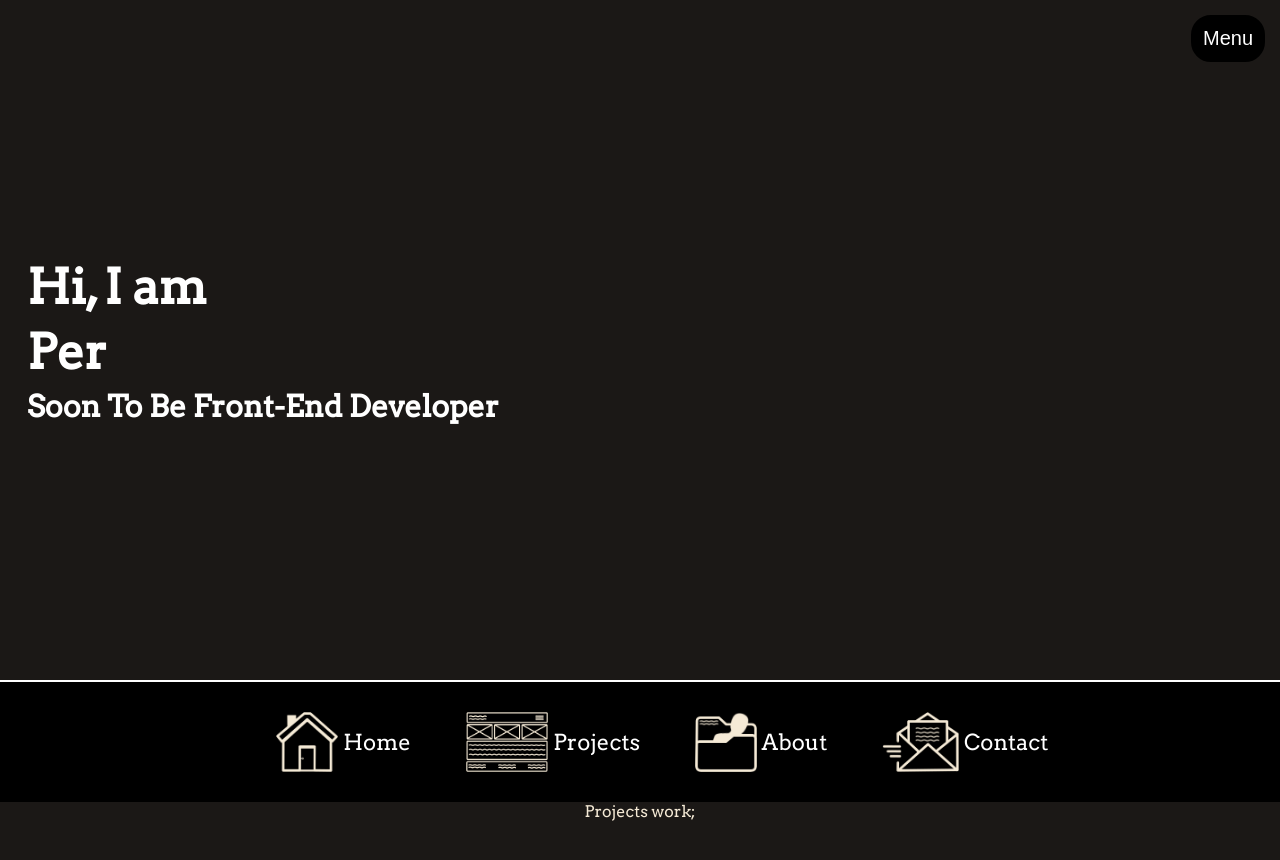
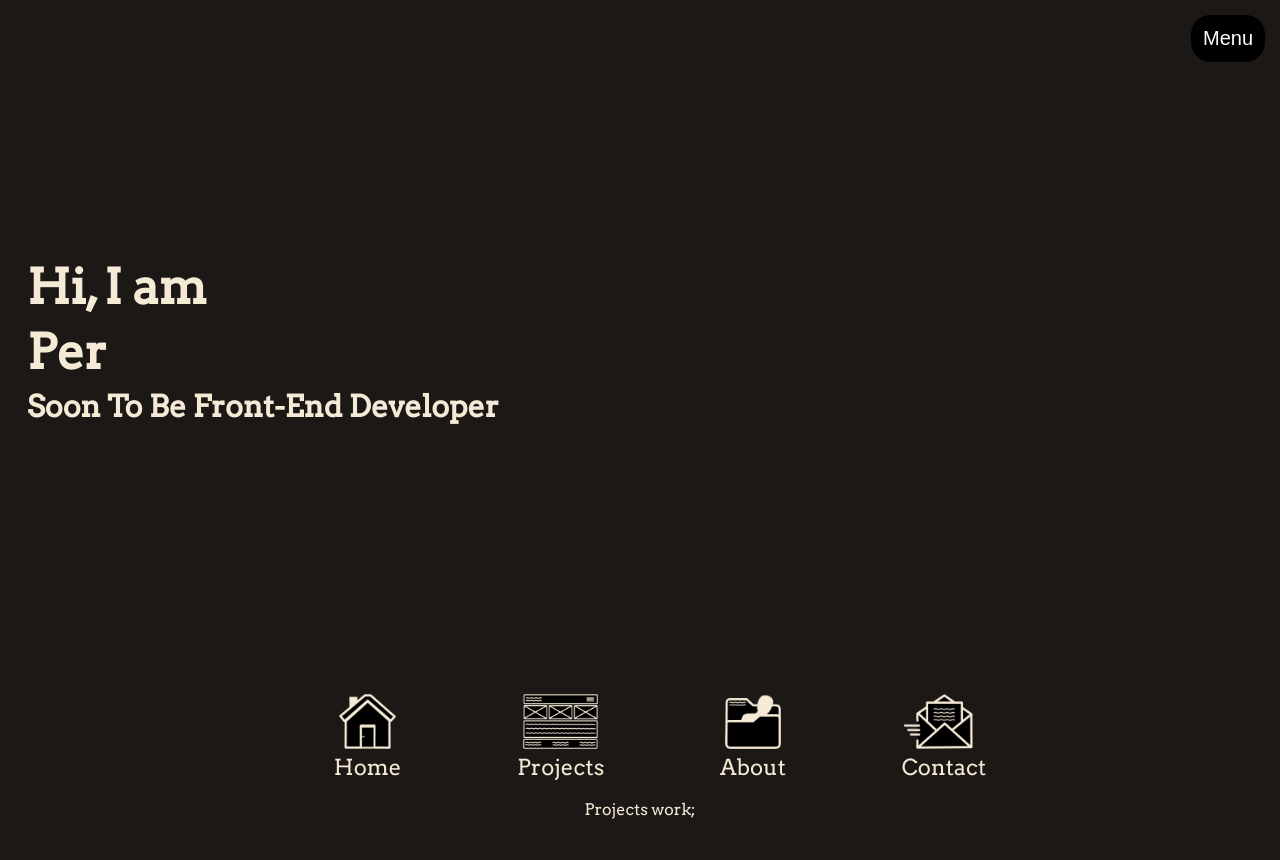
Before and after one commit to bergeper/ReactPorfolio, a React (Vite) app: page / in a window 1280 px wide. Shown: the top 860 px of the page. Built offline with nearby package versions, Linux system fonts and the light colour scheme.

Commit message:
(refactor): new colors and switched pos

```diff
--- a/src/components/Navigation/BottomNavigation.tsx
+++ b/src/components/Navigation/BottomNavigation.tsx
@@ -4,9 +4,10 @@ import { StyledNavItem } from "../styled/NavbarBottom/StyledNavItem";
 import { StyledNavLink } from "../styled/NavbarBottom/StyledNavLink";
 import { StyledNavLogo } from "../styled/NavbarBottom/StyledNavLogo";
 import projects from "../../assets/images/logobw/projects.png";
-import home from "../../assets/images/logobw/home.png";
-import contact from "../../assets/images/logobw/contact.png";
+import home from "../../assets//images/logobw/home.png";
+import contact2 from "../../assets/images/logobw/contact2.png";
 import about from "../../assets/images/logobw/about.png";
+import { StyledNavItemText } from "../styled/NavbarBottom/StyledNavItemText";
 export const BottomNavigation = () => {
   return (
     <>
@@ -14,25 +15,26 @@ export const BottomNavigation = () => {
         <StyledNavBar>
           <StyledNavItem>
             <StyledNavLink href="#home">
-              <StyledNavLogo src={home}></StyledNavLogo>Home
+              <StyledNavLogo src={home}></StyledNavLogo>
+              <StyledNavItemText>Home</StyledNavItemText>
             </StyledNavLink>
           </StyledNavItem>
           <StyledNavItem>
             <StyledNavLink href="#projects">
               <StyledNavLogo src={projects}></StyledNavLogo>
-              Projects
+              <StyledNavItemText>Projects</StyledNavItemText>
             </StyledNavLink>
           </StyledNavItem>
           <StyledNavItem>
             <StyledNavLink href="#about">
               <StyledNavLogo src={about}></StyledNavLogo>
-              About
+              <StyledNavItemText>About</StyledNavItemText>
             </StyledNavLink>
           </StyledNavItem>
           <StyledNavItem>
             <StyledNavLink href="#contact">
-              <StyledNavLogo src={contact}></StyledNavLogo>
-              Contact
+              <StyledNavLogo src={contact2}></StyledNavLogo>
+              <StyledNavItemText>Contact</StyledNavItemText>
             </StyledNavLink>
           </StyledNavItem>
         </StyledNavBar>
--- a/src/components/styled/NavbarBottom/StyledNavBar.tsx
+++ b/src/components/styled/NavbarBottom/StyledNavBar.tsx
@@ -4,7 +4,7 @@ export const StyledNavBar = styled.ul`
   @media screen and (min-width: 768px) {
     display: flex;
     flex-direction: row;
-    justify-content: center;
+    justify-content: space-around;
     align-items: center;
     width: 60%;
   }
--- a/src/components/styled/NavbarBottom/StyledNavContainer.tsx
+++ b/src/components/styled/NavbarBottom/StyledNavContainer.tsx
@@ -5,8 +5,6 @@ export const StyledNavContainer = styled.nav`
   @media screen and (min-width: 768px) {
     display: block;
     height: 15vh;
-    border-top: 2px solid white;
-    background-color: #000000;
     display: flex;
     justify-content: center;
     width: 100%;
--- a/src/components/styled/NavbarBottom/StyledNavItem.tsx
+++ b/src/components/styled/NavbarBottom/StyledNavItem.tsx
@@ -4,7 +4,6 @@ export const StyledNavItem = styled.li`
   display: flex;
   justify-content: center;
   align-items: center;
-  padding: 20px;
   @media screen and (min-width: 768px) {
     list-style: none;
   }
--- /dev/null
+++ b/src/components/styled/NavbarBottom/StyledNavItemText.tsx
@@ -0,0 +1,5 @@
+import { styled } from "styled-components";
+
+export const StyledNavItemText = styled.span`
+  padding: 5px;
+`;
--- a/src/components/styled/NavbarBottom/StyledNavLink.tsx
+++ b/src/components/styled/NavbarBottom/StyledNavLink.tsx
@@ -2,12 +2,15 @@ import { styled } from "styled-components";
 
 export const StyledNavLink = styled.a`
   display: flex;
+  flex-direction: column;
+  justify-content: center;
   align-items: center;
   font-size: 16px;
-  padding: 5px;
+  padding: 10px;
+  margin: 10px;
   @media screen and (min-width: 768px) {
     text-decoration: none;
-    color: white;
+    color: #f5ead6;
   }
   @media screen and (min-width: 1024px) {
     font-size: 22px;
--- a/src/components/styled/NavbarBottom/StyledNavLogo.tsx
+++ b/src/components/styled/NavbarBottom/StyledNavLogo.tsx
@@ -2,9 +2,8 @@ import { styled } from "styled-components";
 
 export const StyledNavLogo = styled.img`
   width: auto;
-  height: 40px;
-  padding: 5px;
+  height: 45px;
   @media screen and (min-width: 1024px) {
-    height: 60px;
+    height: 55px;
   }
 `;
--- a/src/components/styled/StyledHeader.tsx
+++ b/src/components/styled/StyledHeader.tsx
@@ -6,8 +6,6 @@ export const StyledHeader = styled.section`
   display: flex;
   flex-direction: column;
   justify-content: left;
-  background-color: #1b1816;
-  color: white;
   @media screen and (min-width: 768px) {
     height: 85vh;
   }
```
